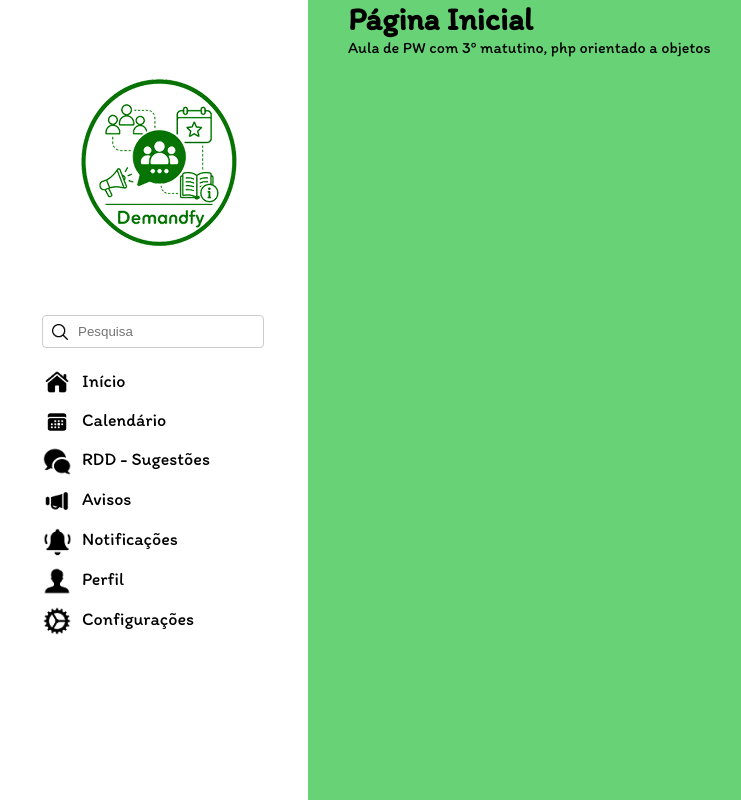
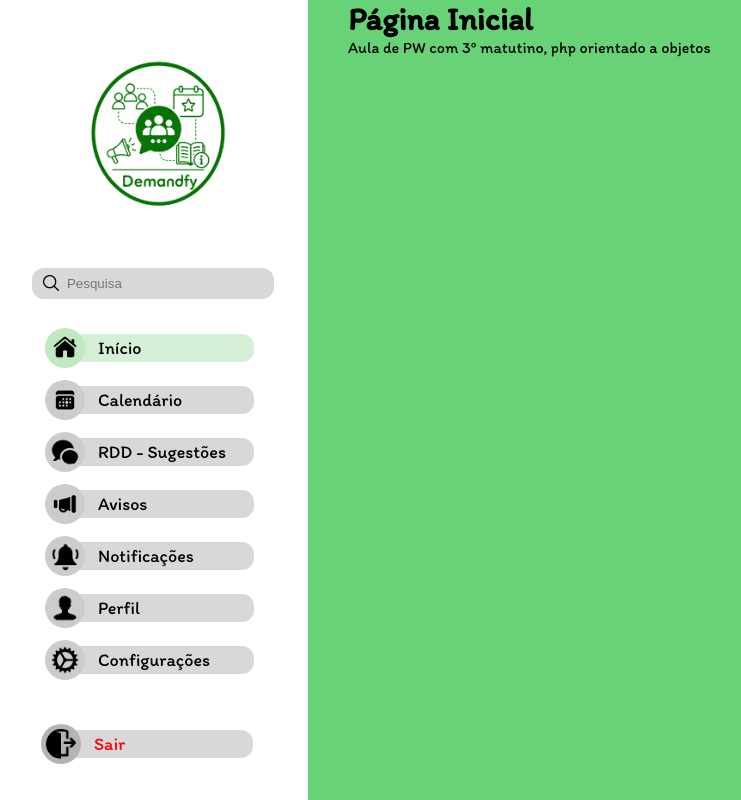
Before and after one commit to lucasvassilakis/Demandfy, a PHP site: page /Demandfy/ in a window 1280 px wide. Shown: the whole page, without its empty margins (2-743 px from the left). Run offline with PHP 8.4, Linux system fonts and the light colour scheme.

Commit message:
Termino da sidebar

```diff
--- a/app/Views/sidebar.php
+++ b/app/Views/sidebar.php
@@ -9,7 +9,7 @@
                 </div>
                 <ul class="nav-list">
                     <li class="nav-item">
-                        <a class="nav-link" href="<?=URL?>" data-tooltip="tooltip" title="Página Inicial"><img class="nav-img" src="public\img\home.png" alt=""><span class="nav-text">Início</span></a>
+                        <a class="nav-link active" href="<?=URL?>" data-tooltip="tooltip" title="Página Inicial"><img class="nav-img" src="public\img\home.png" alt=""><span class="nav-text">Início</span></a>
                     </li>
                     <li class="nav-item">
                         <a class="nav-link" href="<?=URL?>" data-tooltip="tooltip" title="Página Inicial"><img class="nav-img" src="public\img\calendar.png" alt=""><span class="nav-text">Calendário</span></a>
@@ -31,6 +31,9 @@
                     </li>
                 </ul>
             </div>
+            <div class="logout-container">
+                <a class="nav-link logout-link" href="<?=URL?>logout" data-tooltip="tooltip" title="Sair"><img class="nav-img" src="public\img\logout.png" alt=""><span class="nav-text logout-text">Sair</span></a>
+            </div>
         </nav>
     </div>
 </header>
--- a/app/configuracao.php
+++ b/app/configuracao.php
@@ -1,6 +1,6 @@
 <?php
 define('APP', dirname(__FILE__));
-define('URL','http://localhost/framework');
-define('APP_NAME', 'Framework PHP');
+define('URL','http://localhost/Demandfy');
+define('APP_NAME', 'Demandfy');
 const APP_VERSAO = '1.0.0';
 ?>
--- a/public/css/estilo.css
+++ b/public/css/estilo.css
@@ -30,7 +30,7 @@ body {
     flex-direction: column;
     justify-content: flex-start;
     align-items: center;
-    padding-top: 25px;
+    padding-top: 15px;
 }
 
 .navbar-brand {
@@ -42,27 +42,33 @@ body {
     margin-top: 0;
 }
 
+.navbar-brand img {
+    width: 75%;
+    height: auto;
+}
+
 .search-container {
     display: flex;
     align-items: center;
     margin-bottom: 20px;
     width: 100%;
-    padding: 0 20px;
+    padding: 0 15px;
     position: relative;
 }
 
 .search-input {
     width: 100%;
     padding: 8px 8px 8px 35px;
-    border: 1px solid #ccc;
-    border-radius: 4px;
+    background-color: #D8D8D8;
+    border: none;
+    border-radius: 12px;
 }
 
 .search-icon {
     width: 20px;
     height: 20px;
     position: absolute;
-    left: 28px;
+    left: 24px;
     pointer-events: none;
 }
 
@@ -73,22 +79,91 @@ body {
 }
 
 .nav-item {
-    margin-bottom: 10px;
+    margin-bottom: 2px;
 }
 
 .nav-link {
     text-decoration: none;
     font-size: 18px;
     color: #000000;
-    display: block;
+    display: flex;
+    align-items: center;
+    position: relative;
+    padding: 8px 15px 0px 8px;
+    border-radius: 20px;
+    transition: background-color 0.3s ease;
+    height: 50px;
+    width: 100%;
 }
 
 .nav-img {
-    width: 30px;
-    margin-right: 10px;
-    vertical-align: middle;
+    width: 40px;
+    height: 40px;
+    min-width: 40px;
+    margin-right: -15px;
+    border-radius: 50%;
+    background-color: #cccccc;
+    display: flex;
+    align-items: center;
+    justify-content: center;
+    padding: 5px;
+    position: relative;
+    z-index: 2;
+    transition: background-color 0.3s ease;
+}
+
+.nav-link:hover .nav-img {
+    background-color: #b8b8b8;
+}
+
+.nav-link.active .nav-img {
+    background-color: #C0E8C1;
 }
 
 .nav-text {
-    display: inline-block;
+    flex: 1;
+    padding: 3px 28px;
+    background-color: #D8D8D8;
+    border-radius: 12px;
+    position: relative;
+    z-index: 1;
+    display: flex;
+    align-items: center;
+    transition: background-color 0.3s ease;
 }
+
+.nav-link:hover .nav-text {
+    background-color: #b4b4b4;
+}
+
+.nav-link.active .nav-text {
+    background-color: #c0e8c1ad;
+}
+
+.logout-container {
+    margin-top: auto;
+    width: 100%;
+    padding: 0px 30px 35px 45px;
+    display: flex;
+    align-items: center;
+}
+
+.logout-link {
+    margin-left: -10px;
+}
+
+.logout-text {
+    color: #ff0000;
+}
+
+.logout-link:hover .logout-text {
+    background-color: #b8b8b8;
+}
+
+.logout-link .nav-img {
+    background-color: #b4b4b4;
+}
+
+.logout-link:hover .nav-img {
+    background-color: #b8b8b8;
+}
--- a/public/index.php
+++ b/public/index.php
@@ -67,5 +67,18 @@ echo '<hr>Ultimo ID inserido'.$db->ultimoIdInserido();
     $rotas = new Rota();
    // $rotas->url();
     ?>
+    <script>
+        document.addEventListener("DOMContentLoaded", () => {
+            const currentUrl = window.location.href;
+            const navLinks = document.querySelectorAll(".nav-link");
+
+            navLinks.forEach(link => {
+                if (link.href === currentUrl) {
+                    link.classList.add("active");
+                    link.setAttribute("aria-current", "page");
+                }
+            });
+        });
+    </script>
 </body>
 </html>
```
